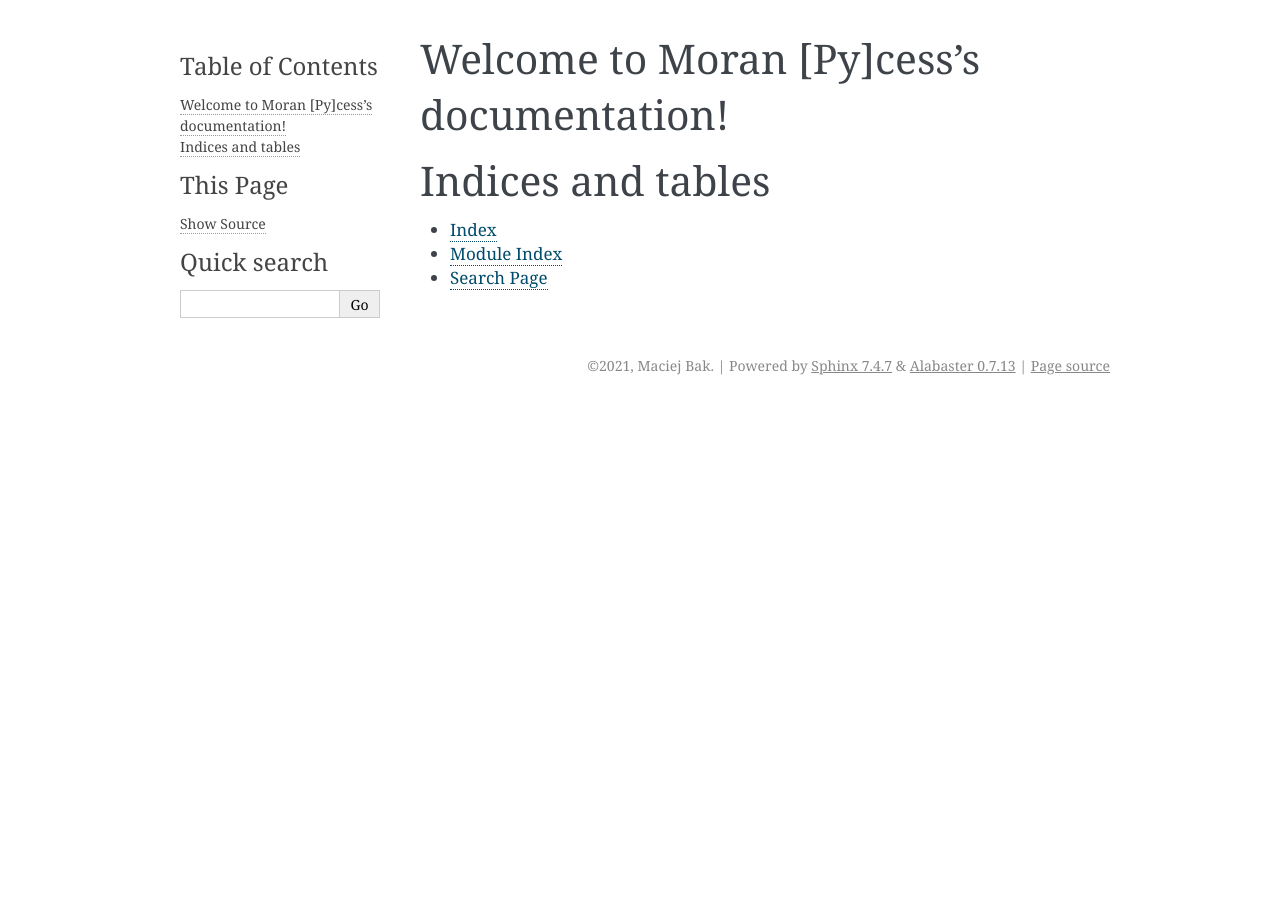
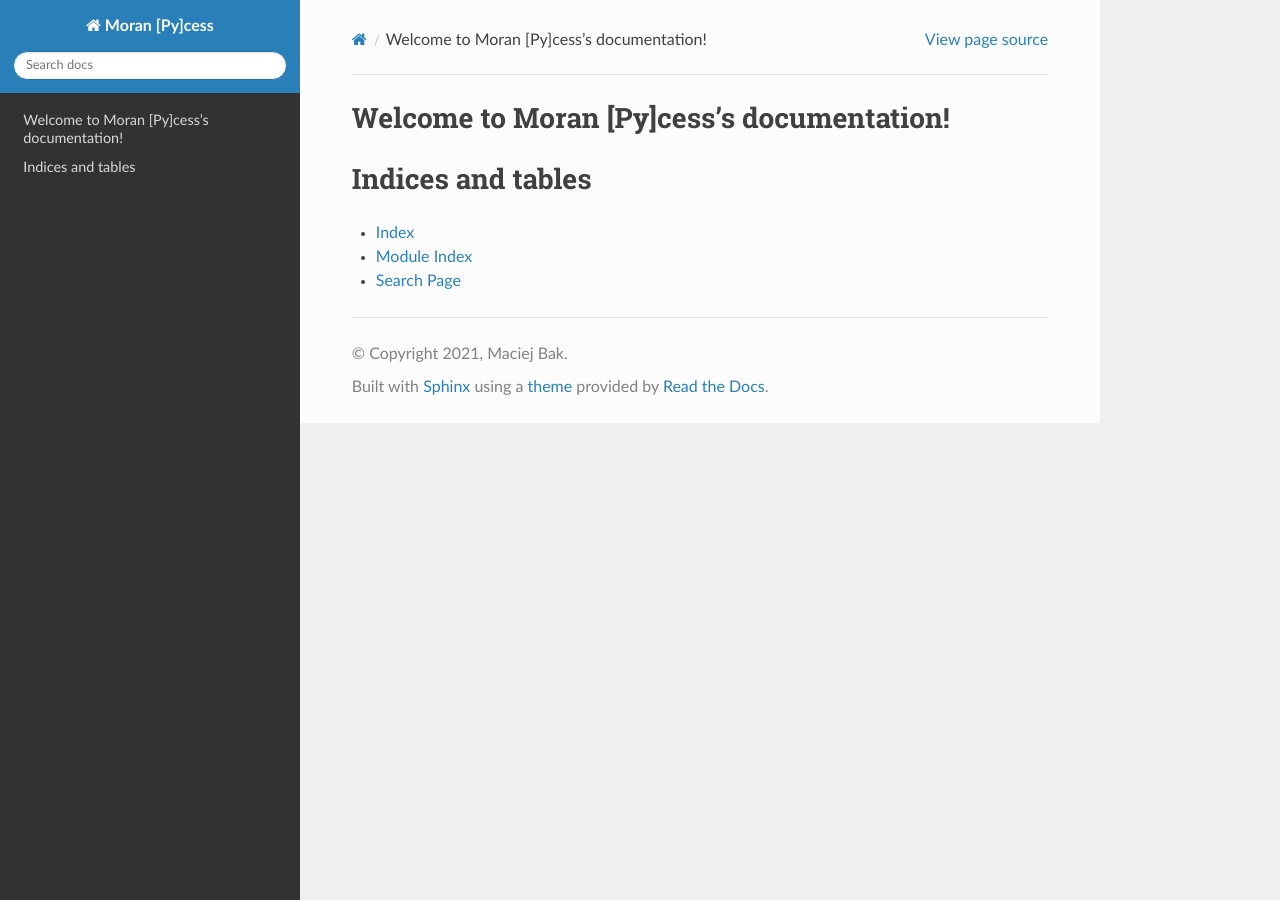
Before and after one commit to AngryMaciek/angry-moran-simulator, a Sphinx documentation site: the page built from docs/index.rst, in a window 1280 px wide. Built offline with Sphinx 7.4.7 and the Read the Docs theme 2.0.0, drawn with Linux system fonts in a browser that asks for light colours.

Commit message:
add rtd theme

```diff
--- a/docs/conf.py
+++ b/docs/conf.py
@@ -47,7 +47,13 @@ exclude_patterns = ['_build', 'Thumbs.db', '.DS_Store']
 # The theme to use for HTML and HTML Help pages.  See the documentation for
 # a list of builtin themes.
 #
-html_theme = 'alabaster'
+import sphinx_rtd_theme
+
+extensions = [
+    "sphinx_rtd_theme",
+]
+
+html_theme = "sphinx_rtd_theme"
 
 # Add any paths that contain custom static files (such as style sheets) here,
 # relative to this directory. They are copied after the builtin static files,
```
